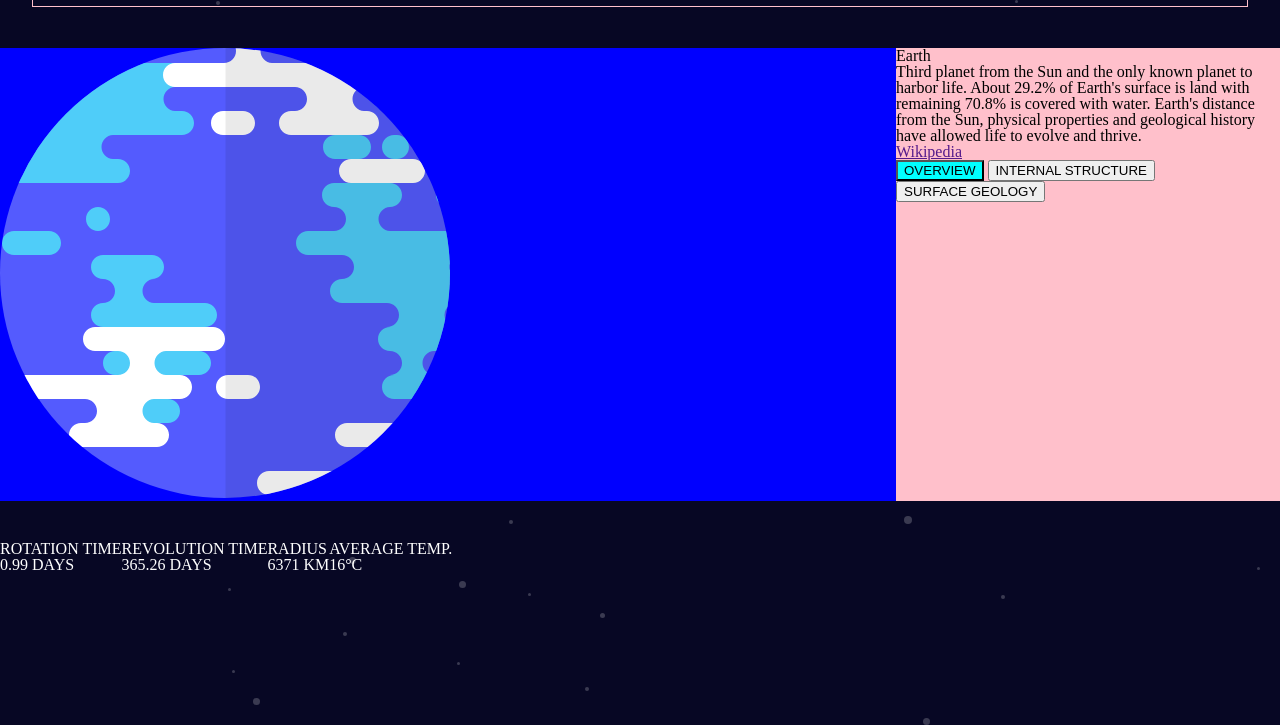
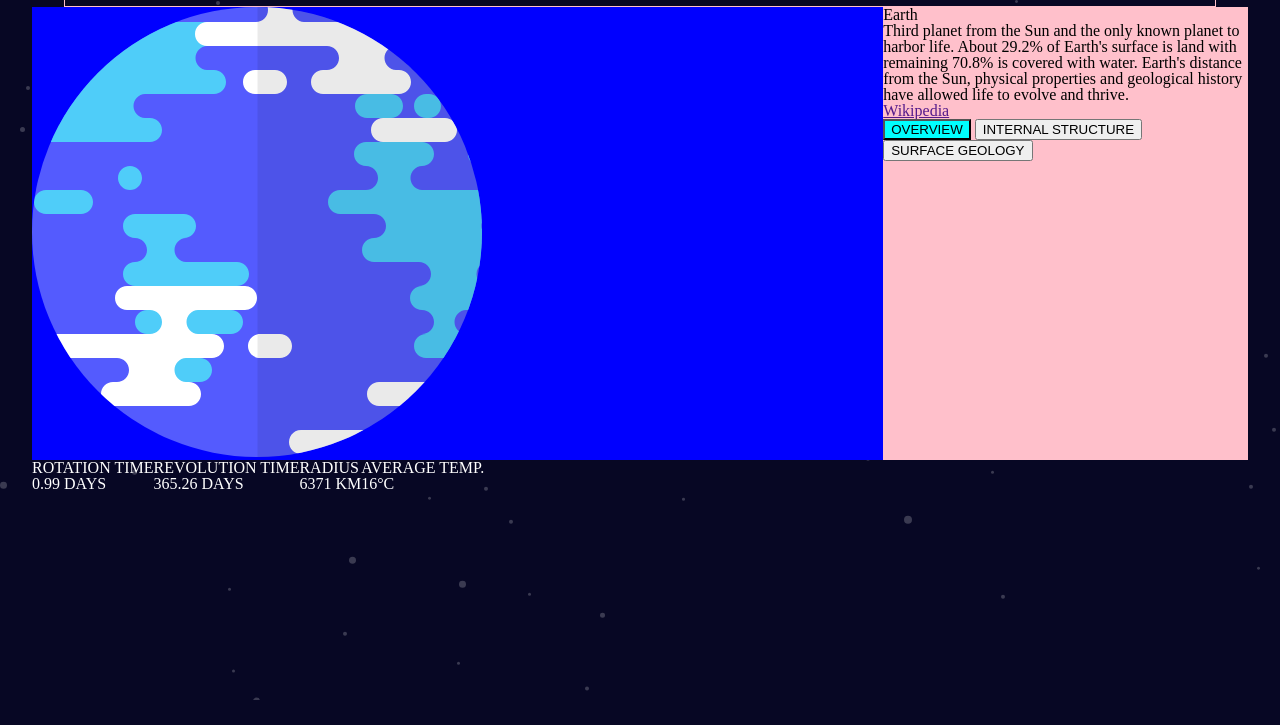
Before and after one commit to andreslopezlu/planets, a website: page index.html in a window 1280 px wide. Shown: the part 75-800 px from the top of the page. Drawn offline with nearby package versions, Linux system fonts and the light colour scheme; files that its build step writes are made by us from their sources; files whose address does not match are found by name.

Commit message:
_general

```diff
--- a/assets/sass/_general.scss
+++ b/assets/sass/_general.scss
@@ -1,10 +1,12 @@
 body {
   background-color: $dark-blue;
-  height: 100vh;
 }
 
 .main {
+  max-width: 1440px;
   height: 100%;
+  margin: 0 auto;
+  padding: 0 32px 56px 32px;
   display: flex;
   flex-direction: column;
   justify-content: space-between;
```
